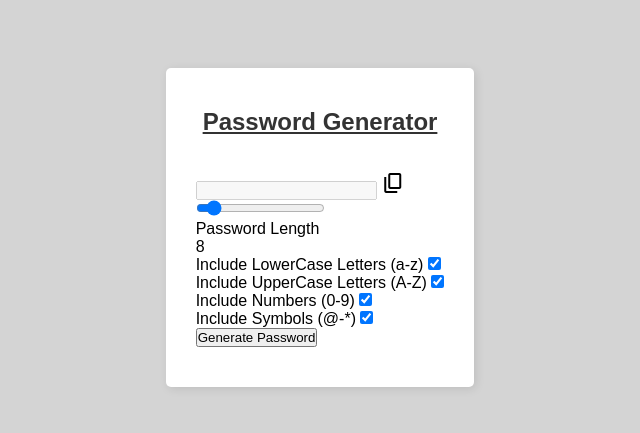
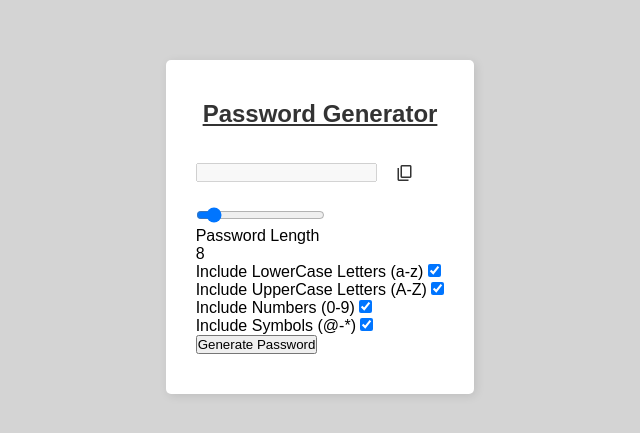
Before and after one commit to Ashhish-h/mini-projects, a plain HTML site: page random-password-generator/index.html in a window 1280 px wide. Shown: the part 173-606 px from the top of the page, without its empty margins (320-960 px from the left). Drawn offline with nearby package versions, Linux system fonts and the light colour scheme.

Commit message:
add style for input box and material-icon

```diff
--- a/random-password-generator/style.css
+++ b/random-password-generator/style.css
@@ -29,3 +29,18 @@ body{
     color: #333333;
     text-decoration: underline;
 }
+
+.inputBox{
+    position: relative;
+    margin-bottom: 25px;
+}
+
+.inputBox span{
+    position: absolute;
+    top: 50%;
+    right: 12%;
+    transform: translateY(-50%);
+    color: #333333;
+    font-size: 20px;
+    cursor: pointer;
+}
```
